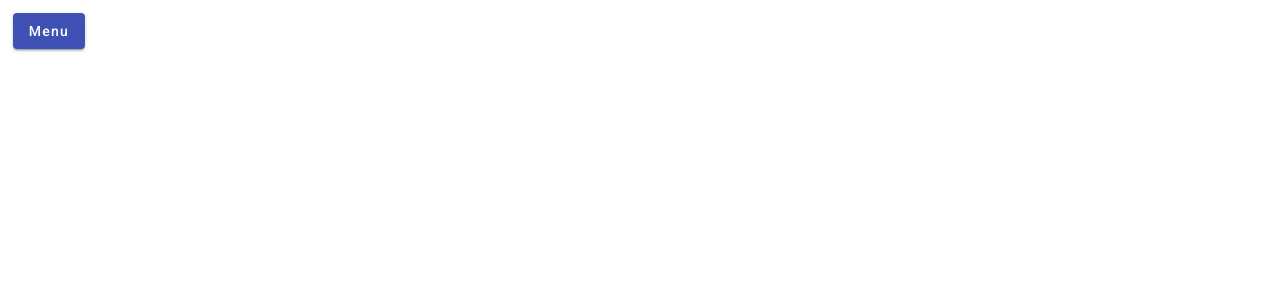
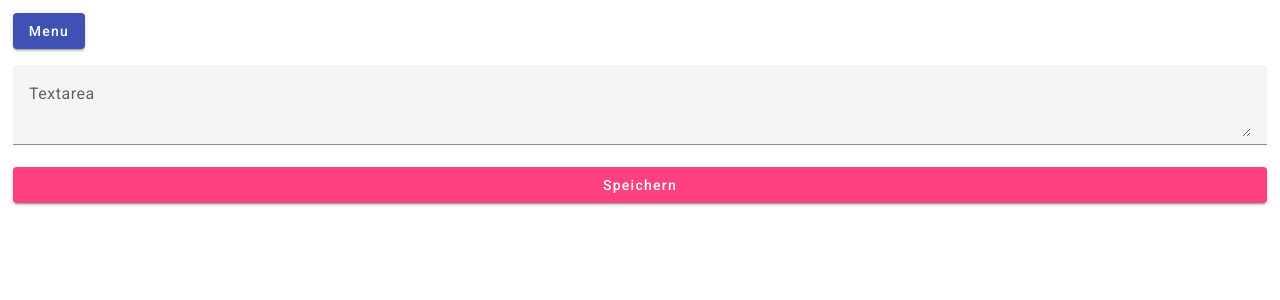
Before and after one commit to EderlMarkus/JS_ANGULAR_Performance, an Angular app: page /add in a window 1280 px wide. Before the commit this address led to /. Shown: the top 300 px of the page. Built offline with nearby package versions, Linux system fonts and the light colour scheme.

Commit message:
added add-component with dummy api

```diff
--- /dev/null
+++ b/src/app/components/add/add.component.html
@@ -0,0 +1,9 @@
+<form [formGroup]="form">
+  <mat-form-field>
+    <mat-label>Textarea</mat-label>
+    <textarea formControlName="comment" matInput></textarea>
+  </mat-form-field>
+  <button mat-raised-button color="accent" (click)="onSubmit()">
+    Speichern
+  </button>
+</form>
--- /dev/null
+++ b/src/app/components/add/add.component.scss
@@ -0,0 +1,4 @@
+form {
+  display: flex;
+  flex-direction: column;
+}
--- /dev/null
+++ b/src/app/components/add/add.component.ts
@@ -0,0 +1,39 @@
+import { Component, inject } from '@angular/core';
+import { CommonModule } from '@angular/common';
+import { MatSelectModule } from '@angular/material/select';
+import { MatInputModule } from '@angular/material/input';
+import { MatFormFieldModule } from '@angular/material/form-field';
+import { MatButtonModule } from '@angular/material/button';
+import { FormGroup, FormControl, ReactiveFormsModule } from '@angular/forms';
+import { HttpClient } from '@angular/common/http';
+
+@Component({
+  selector: 'app-add',
+  standalone: true,
+  imports: [
+    CommonModule,
+    MatFormFieldModule,
+    MatInputModule,
+    MatSelectModule,
+    MatButtonModule,
+    ReactiveFormsModule,
+  ],
+  templateUrl: './add.component.html',
+  styleUrls: ['./add.component.scss'],
+})
+export class AddComponent {
+  httpClient = inject(HttpClient);
+  form = new FormGroup({
+    comment: new FormControl(''),
+  });
+
+  onSubmit() {
+    this.httpClient
+      .post('https://dummyjson.com/comments/add', {
+        userId: 5,
+        postId: 3,
+        body: this.form.controls.comment.getRawValue(),
+      })
+      .subscribe();
+  }
+}
--- a/src/app/components/toolbar/toolbar.component.html
+++ b/src/app/components/toolbar/toolbar.component.html
@@ -6,5 +6,6 @@
     <button mat-menu-item routerLink="">Home</button>
     <button mat-menu-item routerLink="about">About</button>
     <button mat-menu-item routerLink="table">Table</button>
+    <button mat-menu-item routerLink="add">Add</button>
   </mat-menu>
 </div>
--- a/src/app/router/routes.ts
+++ b/src/app/router/routes.ts
@@ -17,4 +17,9 @@ export const appRoutes: Routes = [
     loadChildren: () =>
       import('./table.routes').then((c) => c.tableChildRoutesModule),
   },
+  {
+    path: 'add',
+    loadComponent: () =>
+      import('../components/add/add.component').then((c) => c.AddComponent),
+  },
 ];
```
Also changed, not shown: 1 other file (tests, documents, lock files or other folders).
